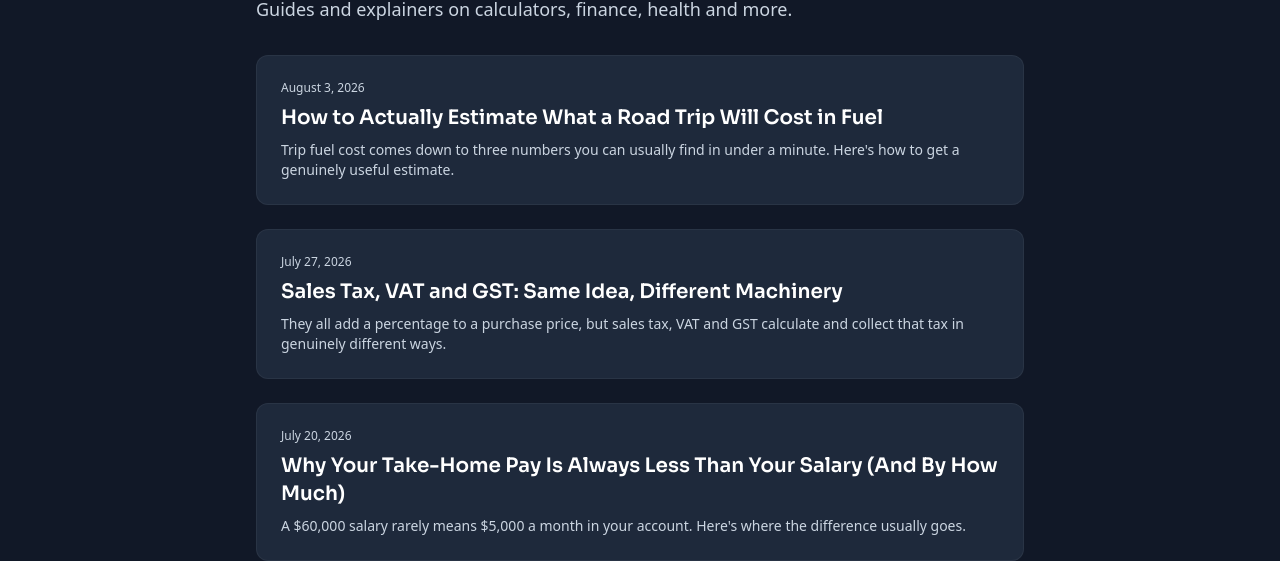
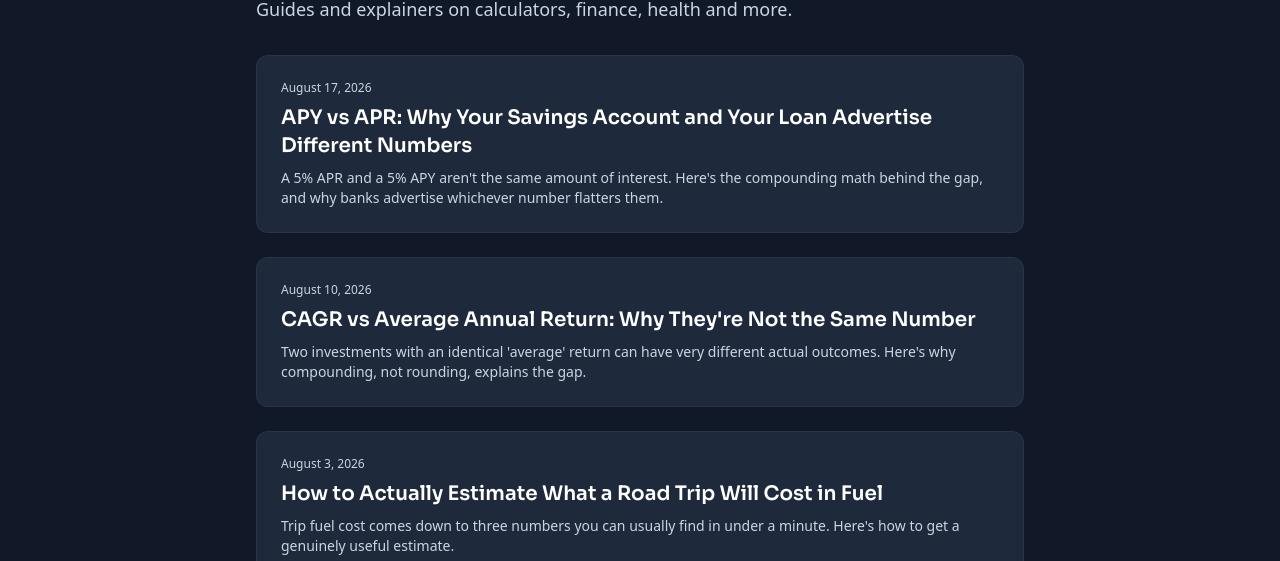
Before and after one commit to merondis/project-lighthouse, a Next.js app: page /blog in a window 1280 px wide. Shown: the part 245-806 px from the top of the page. Built offline with nearby package versions, Linux system fonts and the light colour scheme; no server answers.

Commit message:
Add blog posts: CAGR vs average annual return, APY vs APR

```diff
--- a/src/data/blog/posts.ts
+++ b/src/data/blog/posts.ts
@@ -185,6 +185,44 @@ relatedToolSlugs: ["compress-pdf", "merge-pdf", "split-pdf"],
     ],
     relatedToolSlugs: ["fuel-cost-calculator", "length-converter", "currency-converter"],
   },
+  {
+    slug: "cagr-vs-average-annual-return",
+    title: "CAGR vs Average Annual Return: Why They're Not the Same Number",
+    metaDescription:
+      "CAGR and average annual return often get used interchangeably, but they can tell very different stories about the same investment. Here's the math behind the gap.",
+    excerpt:
+      "Two investments with an identical 'average' return can have very different actual outcomes. Here's why compounding, not rounding, explains the gap.",
+    publishedDate: "2026-08-10",
+    content: [
+      "It's easy to assume that an investment's \"average annual return\" and its CAGR (Compound Annual Growth Rate) are just two names for the same thing. They're not, and the difference isn't a rounding quirk, it comes from a real mathematical distinction between two kinds of averages: arithmetic and geometric.",
+      "The average annual return most people compute is an arithmetic mean, add up each year's percentage return and divide by the number of years. CAGR is a geometric mean, it looks only at the starting and ending value and asks what single, constant annual rate would turn one into the other. Those two calculations agree only when returns are perfectly steady year after year, which real investments almost never are.",
+      "Here's a stark version of why this matters: imagine an investment that gains 50% in year one and then loses 50% in year two. The arithmetic average of those two returns is a tidy 0%, (50 + (−50)) ÷ 2. But walk through the actual dollars: 100 grows to 150, then drops by half to 75. You're down 25%, not flat. The CAGR over those two years works out to roughly −13.4%, a very different, and far more honest, picture than the arithmetic average suggests.",
+      "This gap is sometimes called volatility drag, the more an investment's returns swing up and down, the more its arithmetic average return overstates what you actually ended up with, even when the swings technically \"average out\" on paper. Two investments can post the exact same average annual return over a period while producing meaningfully different ending balances, purely because one was steadier than the other.",
+      "The practical rule of thumb: arithmetic average return is fine for describing a single year in isolation, but whenever you're evaluating growth over multiple years, especially anything with real volatility like stocks, CAGR is the number that reflects what actually happened to your money. It's also the right number to use when comparing two investments held over different or overlapping time periods, since it smooths both into a single comparable annual rate.",
+      "Our CAGR Calculator takes just a beginning value, ending value and number of years, and gives you the true compound annual growth rate directly, no need to average anything by hand. If you're instead trying to work out what rate of return would explain a series of contributions plus a final balance, our Investment Return Calculator handles that more complex case, and our ROI Calculator remains the right tool for a simple, single-period return with no time dimension at all.",
+    ],
+    relatedToolSlugs: ["cagr-calculator", "investment-return-calculator", "roi-calculator"],
+    relatedPostSlugs: ["apy-vs-apr-difference"],
+  },
+  {
+    slug: "apy-vs-apr-difference",
+    title: "APY vs APR: Why Your Savings Account and Your Loan Advertise Different Numbers",
+    metaDescription:
+      "APY and APR both describe an interest rate, but they measure it differently, and banks pick whichever one makes their product look better. Here's the actual math.",
+    excerpt:
+      "A 5% APR and a 5% APY aren't the same amount of interest. Here's the compounding math behind the gap, and why banks advertise whichever number flatters them.",
+    publishedDate: "2026-08-17",
+    content: [
+      "Open a savings account and you'll see APY advertised. Take out a loan and you'll see APR instead. That's not a coincidence, and it's not just different terminology for the same thing, APY and APR genuinely measure different quantities, and the one each product advertises tends to be whichever looks more favorable.",
+      "APR (Annual Percentage Rate) is the nominal interest rate, the stated rate before compounding is factored in. APY (Annual Percentage Yield) is the effective rate, what you actually earn or pay once compounding within the year is taken into account. The formula that connects them is APY = (1 + r/n)^n − 1, where r is the APR as a decimal and n is how many times per year interest compounds.",
+      "Run the numbers and the gap becomes concrete: a 5% APR compounded monthly produces an APY of about 5.12%, since each month's interest starts earning its own interest for the rest of the year. Compound daily instead of monthly and the APY nudges up further, to roughly 5.13%, approaching but never quite reaching the mathematical limit of continuous compounding. The more frequently interest compounds, the wider the gap between the stated APR and the real APY becomes.",
+      "This is exactly why savings accounts and CDs advertise APY, it's the larger, more flattering number, and regulators generally require it to be disclosed for deposit products specifically so customers can compare accounts on a like-for-like effective basis. Loans, on the other hand, advertise APR, since for a borrower the nominal rate looks smaller than the effective rate you'd actually be charged once compounding (and often fees) are folded in.",
+      "None of this makes either number \"wrong\", they're both accurate descriptions of the same underlying interest rate, just measuring it before versus after compounding is applied. The important habit is checking which one you're looking at before comparing two products, comparing an APY on one savings account to an APR on another isn't a fair comparison, since the APY figure already has an inherent advantage baked in.",
+      "Our APY Calculator converts a nominal rate and compounding frequency straight into its effective APY, plus shows the actual first-year interest on a deposit amount if you enter one. If you want to project growth over several years rather than a single year's effective rate, our Compound Interest Calculator and Simple Interest Calculator handle the longer time horizon.",
+    ],
+    relatedToolSlugs: ["apy-calculator", "compound-interest-calculator", "simple-interest-calculator"],
+    relatedPostSlugs: ["cagr-vs-average-annual-return"],
+  },
 ];
 
 export function getBlogPostBySlug(slug: string) {
```
